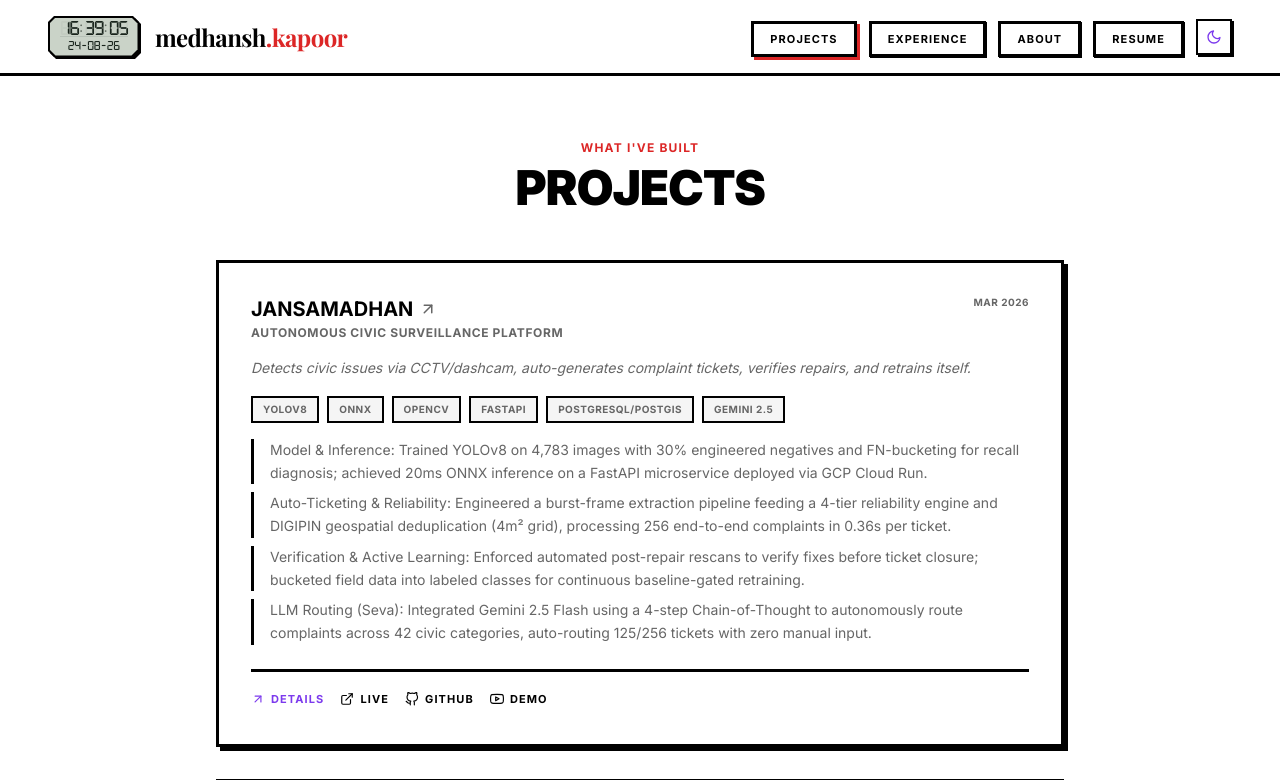
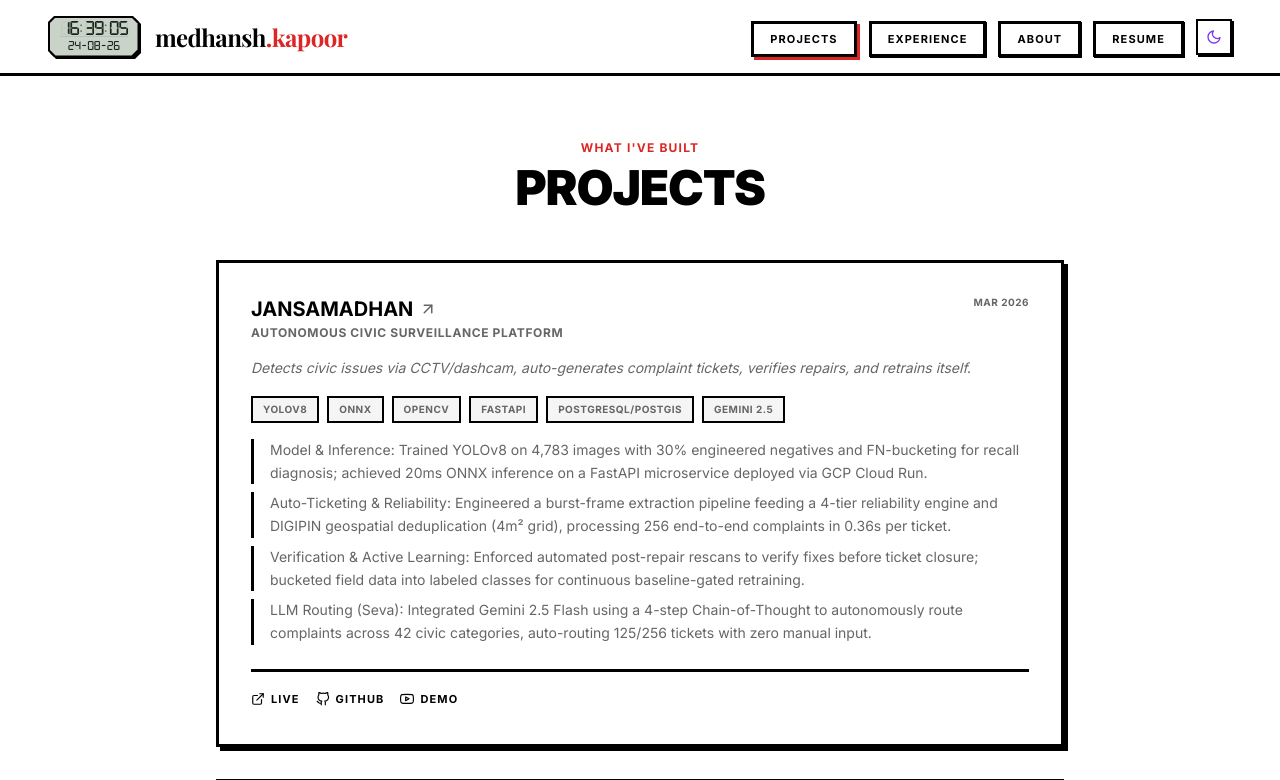
Before and after one commit to Medhansh-741/portfolio, a Next.js app: page /projects in a window 1280 px wide. Shown: the top 780 px of the page. Built offline with nearby package versions, Linux system fonts and the light colour scheme; a web font is replaced by a local one.

Commit message:
removed details button

```diff
--- a/app/projects/ProjectsView.tsx
+++ b/app/projects/ProjectsView.tsx
@@ -103,16 +103,6 @@ export default function ProjectsView() {
 								</ul>
 
 								<div className="flex flex-wrap items-center gap-4 pt-4 border-t-[3px] border-border">
-									<MagneticWrap>
-										<Link
-											href={projectPath}
-											className="inline-flex items-center gap-1.5 text-[11px] font-bold uppercase tracking-widest text-accent-secondary hover:text-accent transition-colors"
-											title={`Direct link to ${proj.title}`}
-										>
-											<FiArrowUpRight size={14} /> Details
-										</Link>
-									</MagneticWrap>
-
 									{proj.links.live && (
 										<MagneticWrap>
 											<a
```
